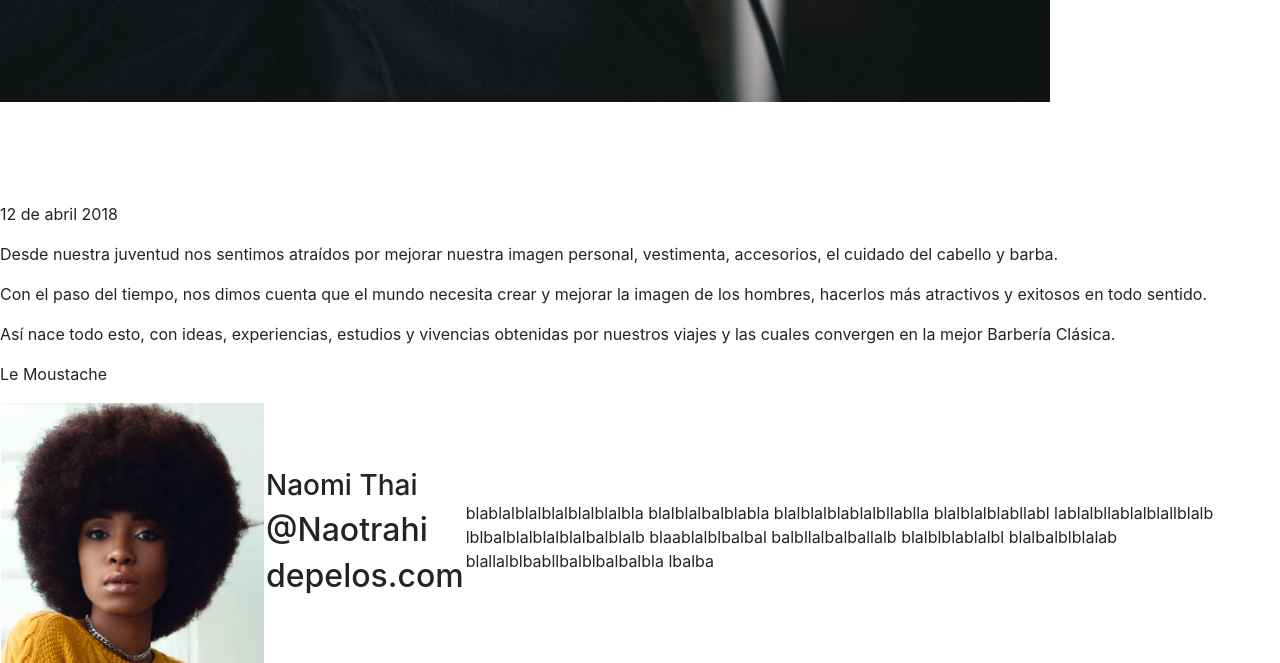
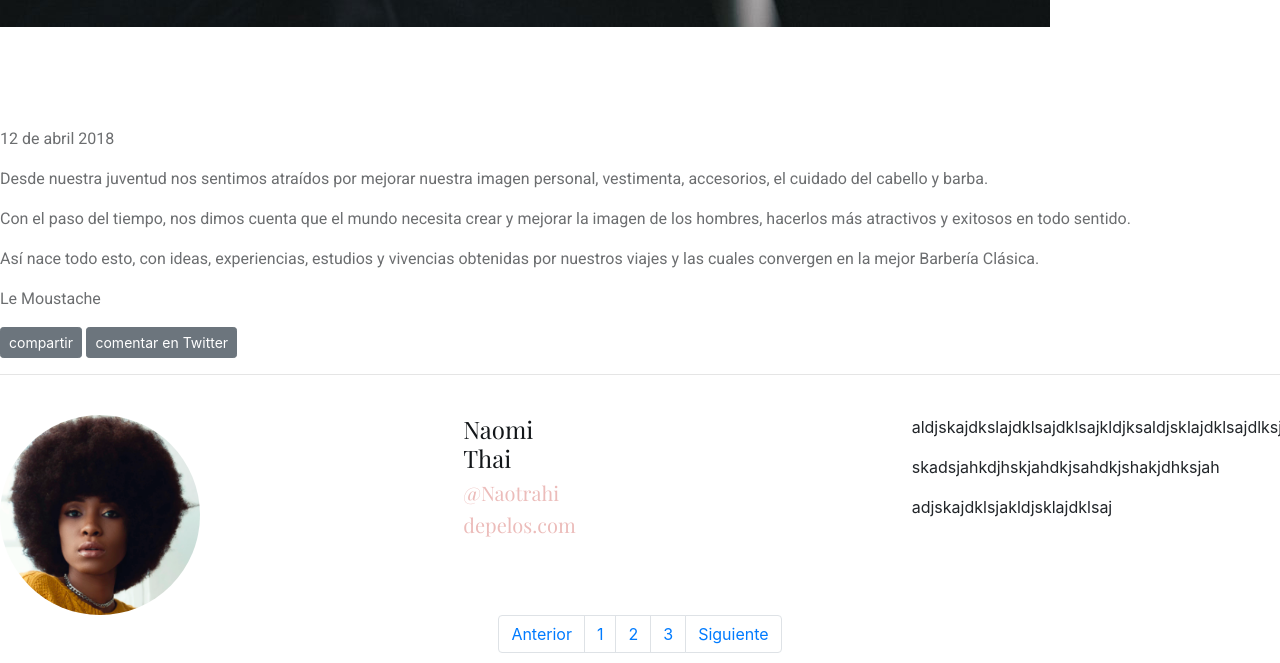
Before and after one commit to simon-caceres/barber-shop, a plain HTML site: page index.html in a window 1280 px wide. Shown: the part 730-1393 px from the top of the page. Drawn offline with nearby package versions, Linux system fonts and the light colour scheme; files whose address does not match are found by name.

Commit message:
estilos y fuentes

```diff
--- a/assets/sass/abstract/_variable.scss
+++ b/assets/sass/abstract/_variable.scss
@@ -0,0 +1,13 @@
+//colors scheme
+
+$white: #fff;
+$platinum: #E6E7E7;
+$light-gray: #D1D1D1;
+
+$fuzy-wuzy: #E56353;
+$ruddy-pink: #D76C69;
+$spanish-pink: #ECBCBA;
+
+$Eerie-black: #121619;
+$Raisin-black: #222323;
+$nickel: #6C6E70;
--- a/assets/sass/layout/_footer.scss
+++ b/assets/sass/layout/_footer.scss
@@ -7,3 +7,32 @@ interno-naomi, img-naomi
 {
   display: inline-block;
 }
+
+.imgRedonda
+{
+    width:200px;
+    height:200px;
+    border-radius:120px;
+}
+
+.nombre
+{
+  font-family: 'Playfair Display', italic;
+  color: $Eerie-black;
+  width: 30px;
+}
+
+.naotrahi, .depelos
+{
+  font-family: 'Playfair Display', Regular;
+  color: $spanish-pink;
+  width: 12px;
+}
+
+
+.interno-naomi
+{
+  font-family: 'Roboto', sans-serif;
+  width: 10px;
+  color: $nickel;
+}
--- a/assets/sass/layout/_header.scss
+++ b/assets/sass/layout/_header.scss
@@ -3,12 +3,27 @@ header
   background-image: url(C:/Users/DivalUser/Desktop/retos/barbershop/assets/images/post-image.jpg);
   height: 800px;
   background-repeat: no-repeat;
-  width: fluid;
+  image-rendering: -webkit-optimize-contrast;
+}
+.logo
+{
+  width: 30%;
+  padding-left: 10px;
+}
+
+.inten
+{
+  background-color: $white;
+}
+
+header img
+{
+  width: 90%;
 }
 
 h1
 {
-  color: #FFF;
+  color: $white;
   font-family:  'Playfair Display', serif;
   width: 70px large;
   padding-top: 350px;
--- a/assets/sass/layout/_main-section.scss
+++ b/assets/sass/layout/_main-section.scss
@@ -0,0 +1,6 @@
+.main
+{
+  font-family: 'Roboto', sans-serif;
+  width: 16px medium;
+  color: $nickel;
+}
--- a/index.html
+++ b/index.html
@@ -10,7 +10,7 @@
     MCw98/SFnGE8fJT3GXwEOngsV7Zt27NXFoaoApmYm81iuXoPkFOJwJ8ERdknLPMO"
     crossorigin="anonymous">
     <!--Google Font: Raleway (Regular, Bold)-->
-    <link href="https://fonts.googleapis.com/css?family=Playfair+Display&display=swap" rel="stylesheet">
+    <link href="https://fonts.googleapis.com/css?family=Playfair+Display|Roboto&display=swap" rel="stylesheet">
     <!--Font Awesome 5.6.3-->
     <link rel="stylesheet" href="https://use.fontawesome.com/releases/v5.6.3/css/all.css"
     integrity="sha384-UHRtZLI+pbxtHCWp1t77Bi1L4ZtiqrqD80Kn4Z8NTSRyMA2Fd33n5dQ8lWUE00s/"
@@ -20,24 +20,24 @@
   </head>
   <body>
     <nav class="navbar navbar-expand-lg navbar-light bg-dark">
-      <a class="navbar-brand" href="#"><img src="assets/images/logo.png" alt="logo"></a>
+      <a class="navbar-brand" href="#"><img src="assets/images/logo.png" alt="logo" class="logo"></a>
       <button class="navbar-toggler" type="button" data-toggle="collapse" data-target="#navbarNavAltMarkup" aria-controls="navbarNavAltMarkup" aria-expanded="false" aria-label="Toggle navigation">
         <span class="navbar-toggler-icon"></span>
       </button>
       <div class="collapse navbar-collapse" id="navbarNavAltMarkup">
         <div class="navbar-nav">
-          <a class="nav-item nav-link active" href="#">Nosotros<span class="sr-only">(current)</span></a>
-          <a class="nav-item nav-link" href="#">Trabajos</a>
-          <a class="nav-item nav-link" href="#">Blog</a>
-          <a class="nav-item nav-link disabled" href="#">Horas</a>
-          <a class="nav-item nav-link disabled" href="#">Contacto</a>
+          <a class="nav-item nav-link iten" href="#">Nosotros<span class="sr-only">(current)</span></a>
+          <a class="nav-item nav-link iten" href="#">Trabajos</a>
+          <a class="nav-item nav-link iten" href="#">Blog</a>
+          <a class="nav-item nav-link iten" href="#">Horas</a>
+          <a class="nav-item nav-link iten" href="#">Contacto</a>
         </div>
       </div>
     </nav>
-    <header>
+    <header class ="header">
       <h1>5 formas de cuidar tu corte de cabello</h1>
     </header>
-
+  <main class="main">
     <article class ="interno-blog">
       <p>
         12 de abril 2018
@@ -55,31 +55,36 @@
         Le Moustache
       </p>
     </article>
+  </main>
+    <button type="button" class="btn btn-secondary btn-sm" name="button">compartir</button>
+    <button type="button" class="btn btn-secondary btn-sm" name="button">comentar en Twitter</button>
+    <br>
+    <hr>
+    <br>
 
-    <table>
-    <tr>
-      <td>
-        <strong>
-          <img src="assets/images/naomi-thai.png" alt="naomi" class=" img-naomi">
-        </strong>
-      </td>
-      <td>
-        <strong>
-            <h3>Naomi Thai</h3>
-            <h2>@Naotrahi</h2>
-            <h2>depelos.com</h2>
-        </strong>
-      </td>
-      <td>
-        <article class=" interno-naomi">
-        blablalblalblalblalblalbla blalblalbalblabla blalblalblablalbllablla blalblalblabllabl lablalbllablalblallblalb lblbalblalblalblalbalblalb blaablalblbalbal balbllalbalballalb blalblblablalbl blalbalblblalab blallalblbabllbalblbalbalbla lbalba
-      </article>
-    </td>
-    </tr>
-    </table>
 
-    <nav aria-label="Page navigation example text-center">
-      <ul class="pagination">
+    <div class="containter">
+      <div class="row">
+        <div class="col">
+          <img src="assets/images/naomi-thai.png" alt="naomi" class=" imgRedonda">
+        </div>
+        <div class ="col">
+            <h4 class="nombre">Naomi Thai</h4>
+            <h5 class="naotrahi">@Naotrahi</h5>
+            <h5 class="depelos">depelos.com</h5>
+        </div>
+      <div clas="col-6 interno-naomi">
+        <p>aldjskajdkslajdklsajdklsajkldjksaldjsklajdklsajdlksjal</p>
+        <p>skadsjahkdjhskjahdkjsahdkjshakjdhksjah</p>
+        <p>adjskajdklsjakldjsklajdklsaj</p>
+
+      </div>
+    </div>
+  </div>
+
+
+    <nav aria-label="Page navigation example">
+      <ul class="pagination justify-content-center">
         <li class="page-item"><a class="page-link" href="#">Anterior</a></li>
         <li class="page-item"><a class="page-link" href="#">1</a></li>
         <li class="page-item"><a class="page-link" href="#">2</a></li>
@@ -88,7 +93,7 @@
       </ul>
     </nav>
 
-    <footer>
+    <footer class ="footer">
       <section class="text-center">
         <img src="assets/images/logo.png" alt="logo-footer">
       </section>
```
Also changed, not shown: assets/css/style.css, 1 other file.
